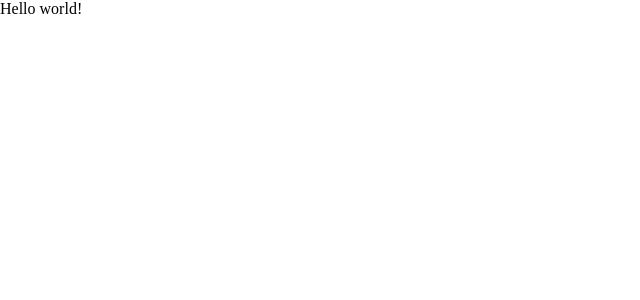
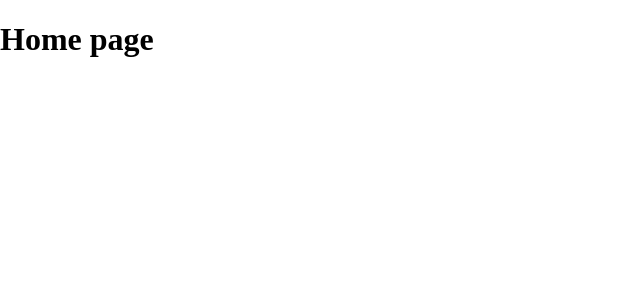
Before and after one commit to climbingirl/rick-and-morty-react, a React (Vite) app: page / in a window 1280 px wide. Shown: the top 300 px of the page, without its empty margins (0-640 px from the left). Built offline with nearby package versions, Linux system fonts and the light colour scheme.

Commit message:
feat: add page routing

```diff
--- a/package.json
+++ b/package.json
@@ -4,7 +4,7 @@
   "version": "0.0.0",
   "type": "module",
   "scripts": {
-    "dev": "vite",
+    "start": "vite",
     "build": "tsc && vite build",
     "preview": "vite preview",
     "lint": "eslint src"
--- a/src/App.tsx
+++ b/src/App.tsx
@@ -1,8 +1,21 @@
+import About from './pages/About/About';
+import Home from './pages/Home/Home';
+import NotFound from './pages/NotFound/NotFound';
 import React from 'react';
+import { Navigate, Route, Routes } from 'react-router-dom';
 
 class App extends React.Component {
   render(): React.ReactNode {
-    return <div className="App">Hello world!</div>;
+    return (
+      <>
+        <Routes>
+          <Route path="/" element={<Home />} />
+          <Route path="/about" element={<About />} />
+          <Route path="/404" element={<NotFound />} />
+          <Route path="/*" element={<Navigate to="/404" />} />
+        </Routes>
+      </>
+    );
   }
 }
 
--- a/src/main.tsx
+++ b/src/main.tsx
@@ -1,10 +1,13 @@
 import React from 'react';
 import ReactDOM from 'react-dom/client';
+import { BrowserRouter } from 'react-router-dom';
 import App from './App';
 import './index.css';
 
 ReactDOM.createRoot(document.getElementById('root') as HTMLElement).render(
   <React.StrictMode>
-    <App />
+    <BrowserRouter>
+      <App />
+    </BrowserRouter>
   </React.StrictMode>
 );
--- /dev/null
+++ b/src/pages/About/About.tsx
@@ -0,0 +1,9 @@
+import React from 'react';
+
+class About extends React.Component {
+  render(): React.ReactNode {
+    return <h1>About page</h1>;
+  }
+}
+
+export default About;
--- /dev/null
+++ b/src/pages/Home/Home.tsx
@@ -0,0 +1,9 @@
+import React from 'react';
+
+class Home extends React.Component {
+  render(): React.ReactNode {
+    return <h1>Home page</h1>;
+  }
+}
+
+export default Home;
--- /dev/null
+++ b/src/pages/NotFound/NotFound.tsx
@@ -0,0 +1,9 @@
+import React from 'react';
+
+class NotFound extends React.Component {
+  render(): React.ReactNode {
+    return <h1>404</h1>;
+  }
+}
+
+export default NotFound;
```
